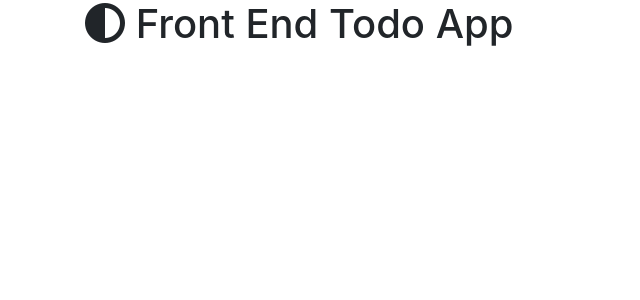
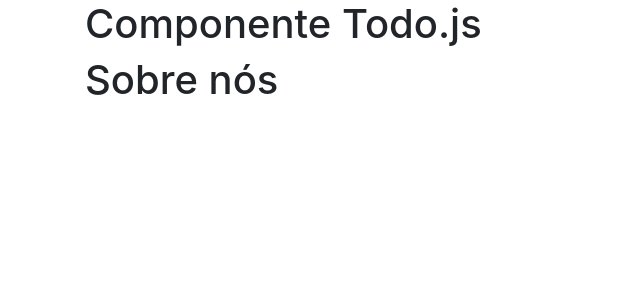
Before and after one commit to ollyvergithub/CursoReactReduxMarceloCod3rTodoApp, a React (Create React App) app in the folder frontend/: page / in a window 1280 px wide. Shown: the top 300 px of the page, without its empty margins (0-640 px from the left). Built offline with nearby package versions, Linux system fonts and the light colour scheme.

Commit message:
Aula - 5 - FrontEnd - 45 - Componentes Todo e About

```diff
--- /dev/null
+++ b/frontend/src/about/About.js
@@ -0,0 +1,9 @@
+import React from 'react';
+
+const About =  () =>(
+    <div>
+        <h1>Sobre nós</h1>
+    </div>
+);
+
+export default About;
--- a/frontend/src/main/App.js
+++ b/frontend/src/main/App.js
@@ -1,8 +1,11 @@
 import React from 'react';
+import Todo from '../todo/Todo'
+import About from '../about/About'
 
 const App = ()=> (
     <div className="container">
-        <h1><i className="fas fa-adjust"></i> Front End Todo App </h1>
+        <Todo/>
+        <About/>
     </div>
 );
 
--- /dev/null
+++ b/frontend/src/todo/Todo.js
@@ -0,0 +1,18 @@
+import React from 'react';
+
+class Todo extends React.Component{
+    constructor(props){
+        super(props);
+    }
+
+    render() {
+        return(
+            <div>
+                <h1>Componente Todo.js</h1>
+            </div>
+        )
+    }
+
+}
+
+export default Todo;
```
